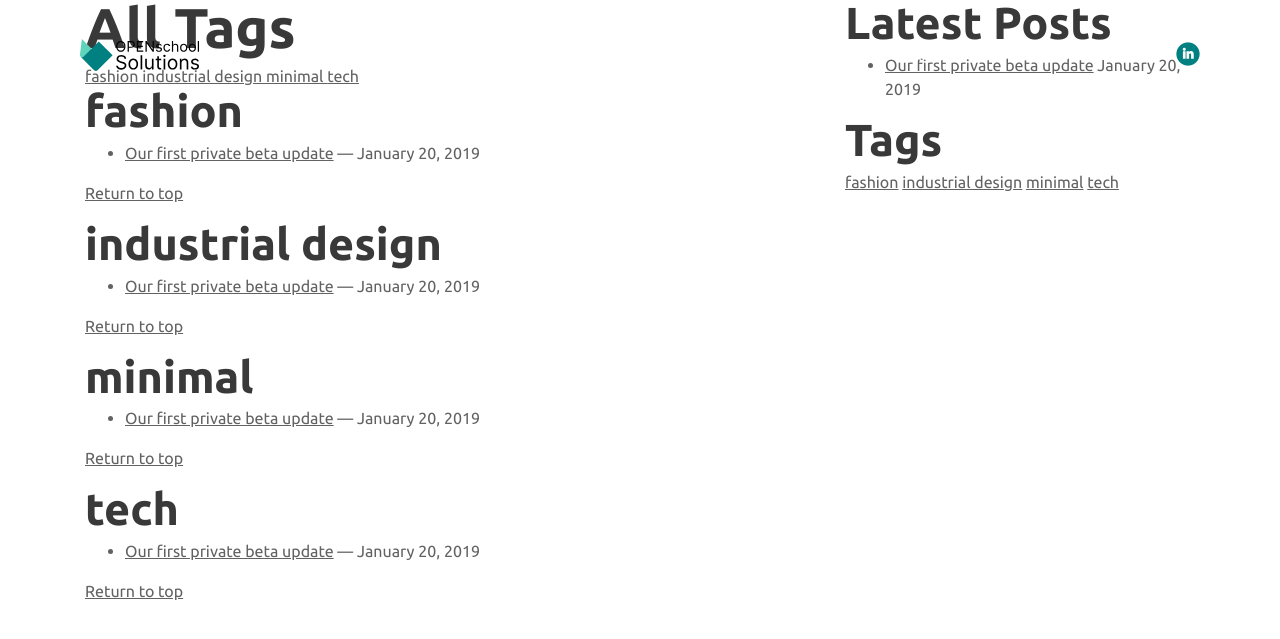
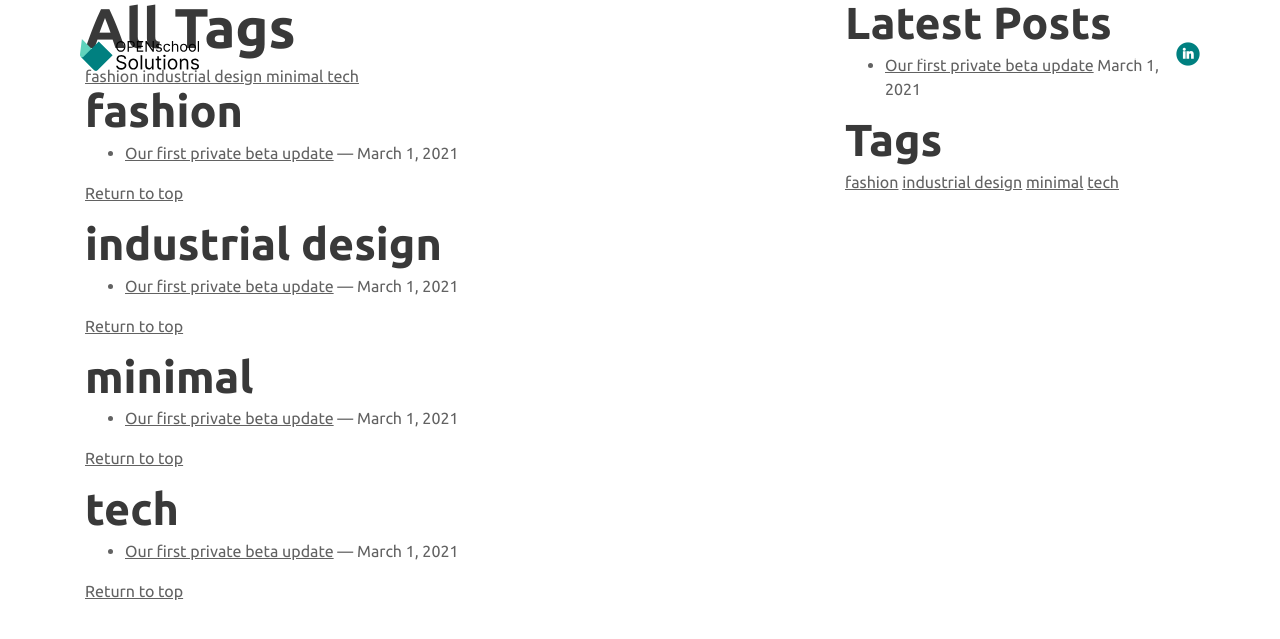
Before and after one commit to openschoolsolutions/openschoolsolutions.github.io, a Jekyll site: the page built from tags/index.html, in a window 1280 px wide. Shown: the top 639 px of the page. Built offline with Jekyll 4.4.1, drawn with Linux system fonts in a browser that asks for light colours.

Commit message:
Updating logos and blogpost.

```diff
--- a/_posts/2021-03-1-our-first-beta-update.md
+++ b/_posts/2021-03-01-our-first-beta-update.md
@@ -2,10 +2,10 @@
 layout: post
 title:  "Our first private beta update"
 description: "Lorem ipsum dolor sit amet, consectetur adipisicing elit, sed do eiusmod tempor incididunt ut labore et dolore magna aliqua Ut enim..."
-date:   2019-01-20
+date:   2021-03-01
 banner_preview: blog2.jpg
 banner_image: blog-banner.jpg
-category: Design
+category: Update
 tags: [minimal, tech, industrial design, fashion]
 ---
 The **Apple Watch** is a smartwatch developed by [Apple Inc](http://www.apple.com/). It incorporates fitness tracking and health-oriented capabilities as well as integration with iOS and other Apple products and services. The device is available in four variants: Apple Watch Sport, Apple Watch, Apple Watch Hermès, and Apple Watch Edition. The Watch is distinguished by different combinations of cases and first or third party interchangeable bands. Apple Watch relies on a wirelessly connected iPhone to perform many of its default functions such as calling and texting. It is compatible with the iPhone 5 or later models running iOS 8.2 or later, through the use of Bluetooth or Wi-Fi.
```
Also changed, not shown: index2.html (+17 -7 lines), assets/images/partner-2.jpg (added), assets/images/partner-3.jpg (added), assets/images/partner-4.png (renamed from assets/images/partner-2.png), assets/images/partner-5.png (renamed from assets/images/partner-3.png), assets/images/partner-6.jpg (renamed from assets/images/partner-4.jpg).
